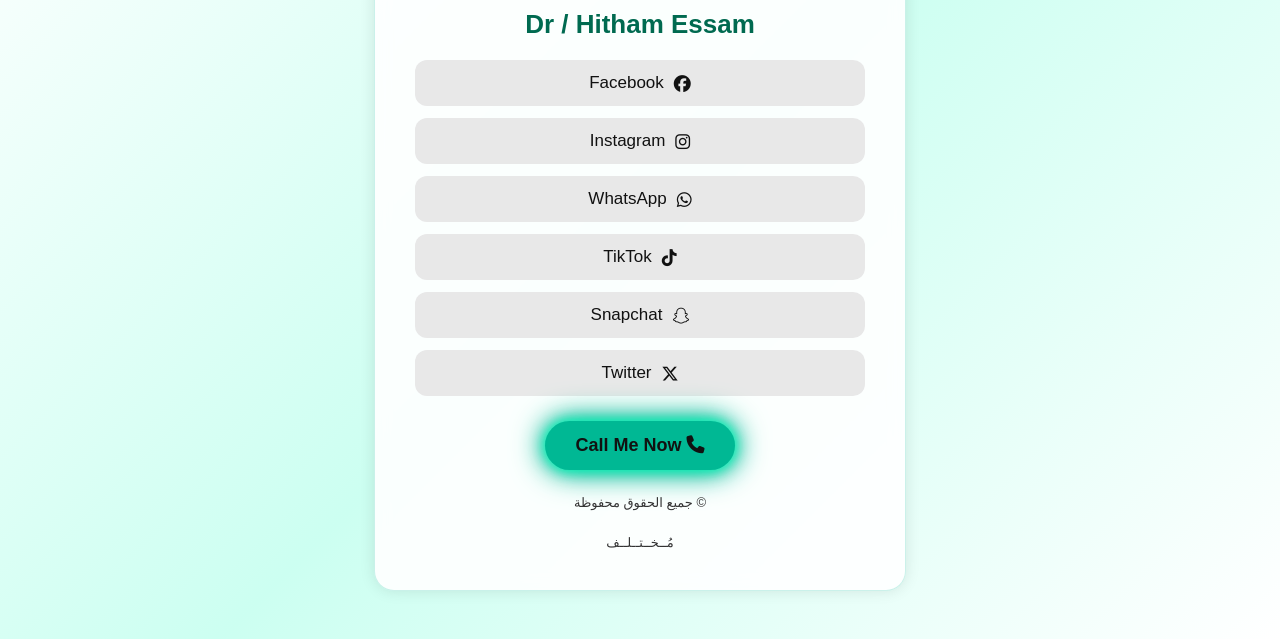
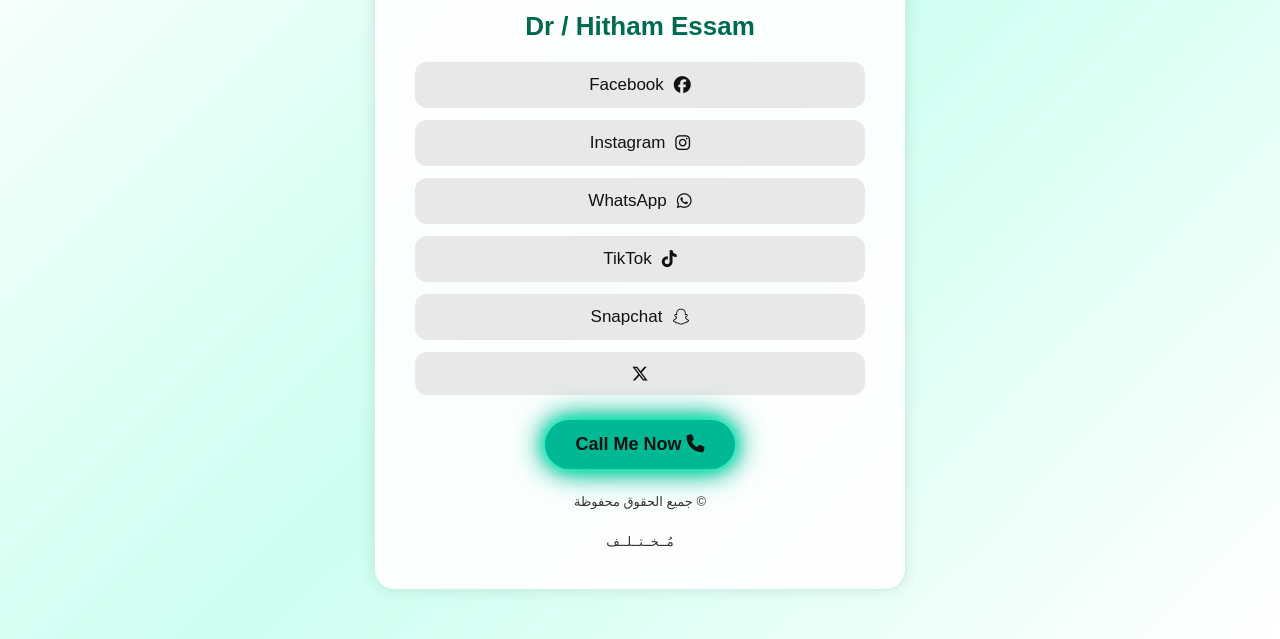
Before and after one commit to hythmsam538-ux/dr-hitham-page, a plain HTML site: page index.html in a window 1280 px wide. Shown: the part 201-840 px from the top of the page. Drawn offline with Linux system fonts and the light colour scheme.

Commit message:
Update index.html

```diff
--- a/index.html
+++ b/index.html
@@ -235,7 +235,7 @@
       <a href="https://wa.me/qr/4R3H5P67BFRGP1" target="_blank"><i class="fab fa-whatsapp"></i> WhatsApp</a>
       <a href="https://www.tiktok.com/@dr.hithoom7?_t=ZS-90vZAYBXBxf&_r=1" target="_blank"><i class="fab fa-tiktok"></i> TikTok</a>
       <a href="https://www.snapchat.com/add/dr_hitham?share_id=6z1l80Kf8Mk&locale=ar-AA" target="_blank"><i class="fab fa-snapchat"></i> Snapchat</a>
-      <a href="https://x.com/dr_hitham_?t=EF1liHD9lb6zeLqH0qdo3w&s=09" target="_blank"><i class="fab fa-x-twitter"></i> Twitter</a>
+      <a href="https://x.com/dr_hitham_?t=EF1liHD9lb6zeLqH0qdo3w&s=09" target="_blank"><i class="fab fa-x-twitter"></i> </a>
     </div>
 
     <a href="tel:+201095951870" class="call-button"><i class="fa fa-phone"></i> Call Me Now</a>
```
